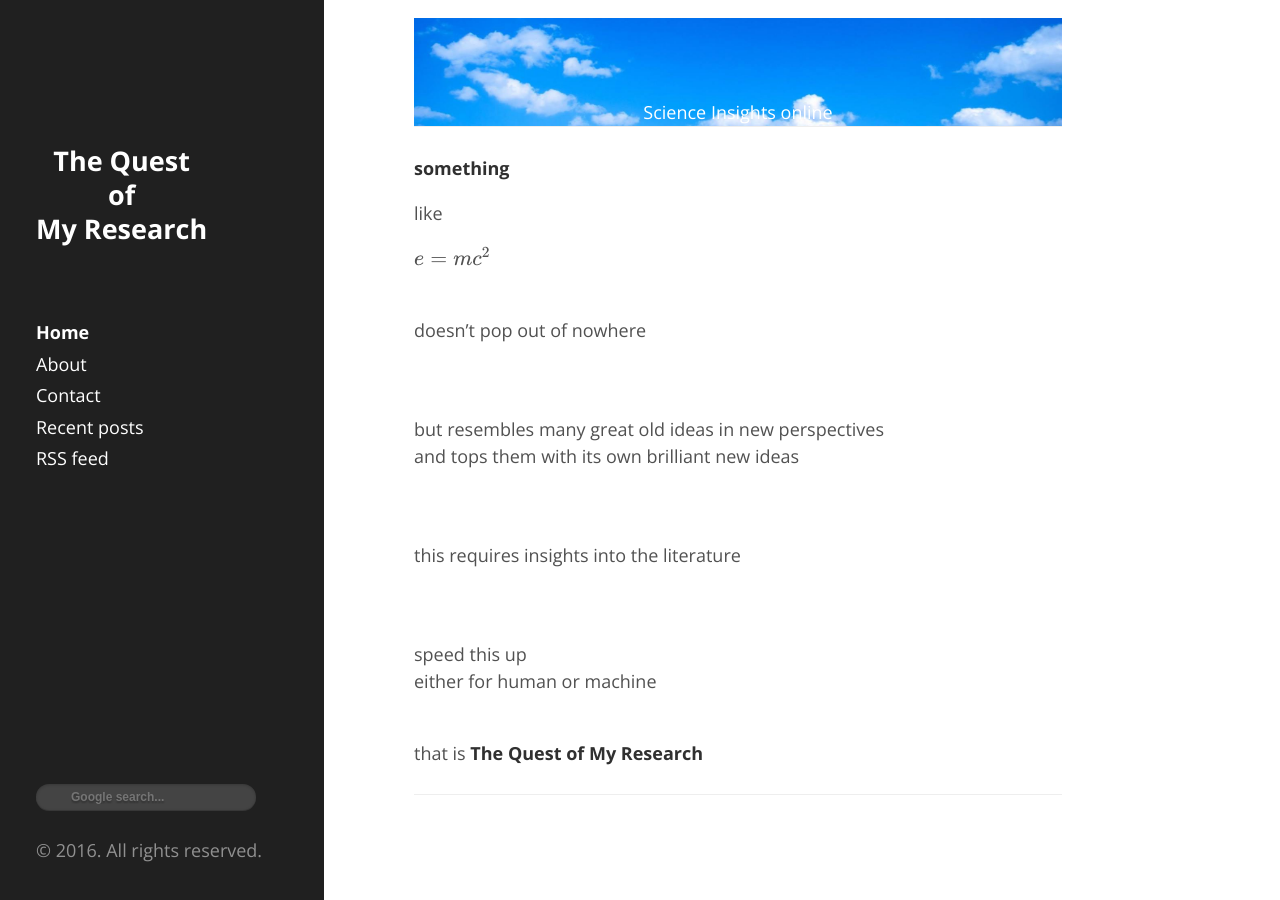
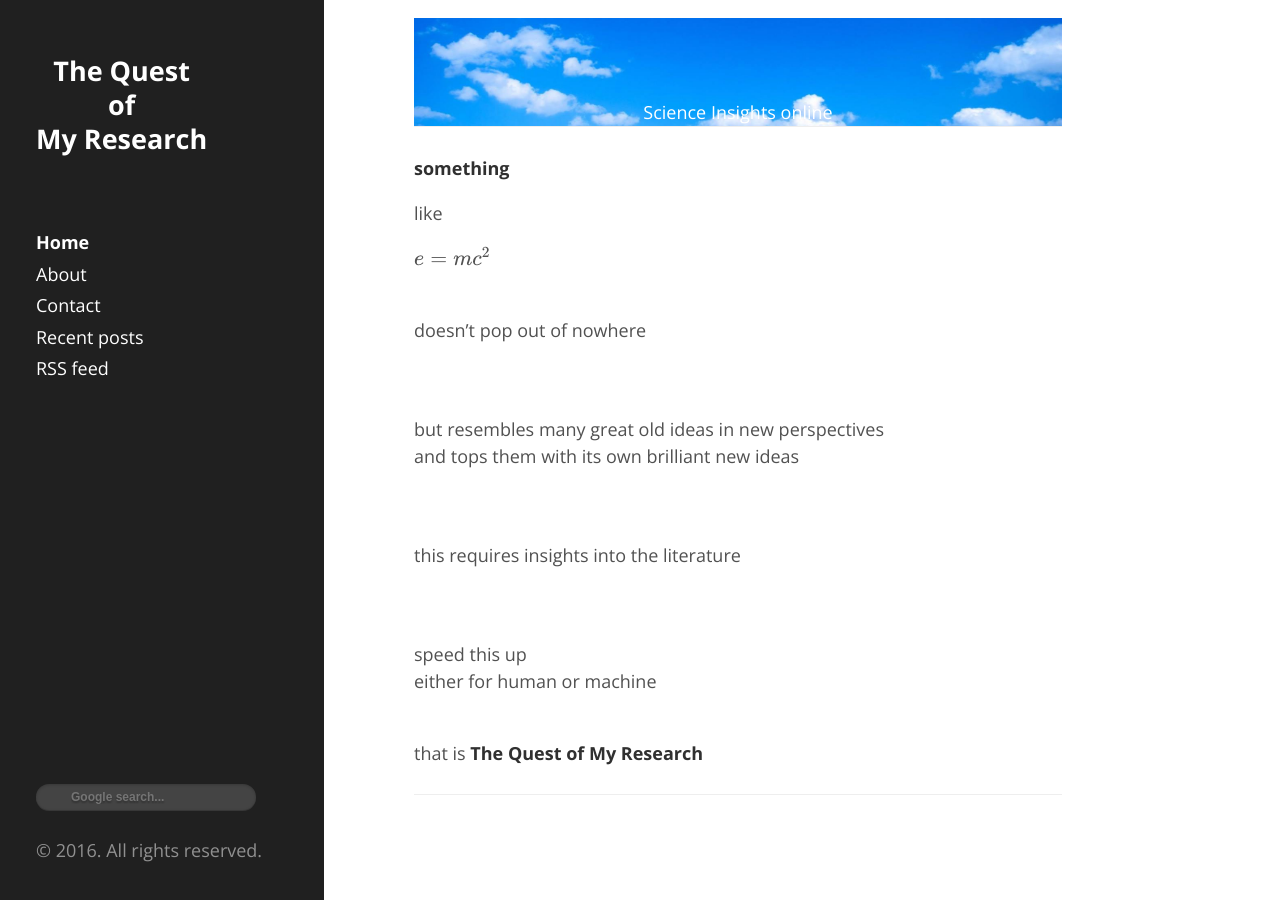
Before and after one commit to tranhungnghiep/tranhungnghiep.github.io, a Jekyll site: the page built from index.md, in a window 1280 px wide. Built offline with Jekyll 4.4.1, drawn with Linux system fonts in a browser that asks for light colours; formulas are drawn with MathJax 3; comment, search, counter and statistics services are not loaded.

Commit message:
Update hyde.css

```diff
--- a/public/css/hyde.css
+++ b/public/css/hyde.css
@@ -121,7 +121,7 @@ a.sidebar-nav-item:focus {
 @media (min-width: 48em) {
   .sidebar-sticky-top {
     position: absolute;
-    top: 7rem;
+    top: 2rem;
   }
   .sidebar-sticky-bottom {
     position: absolute;
```
